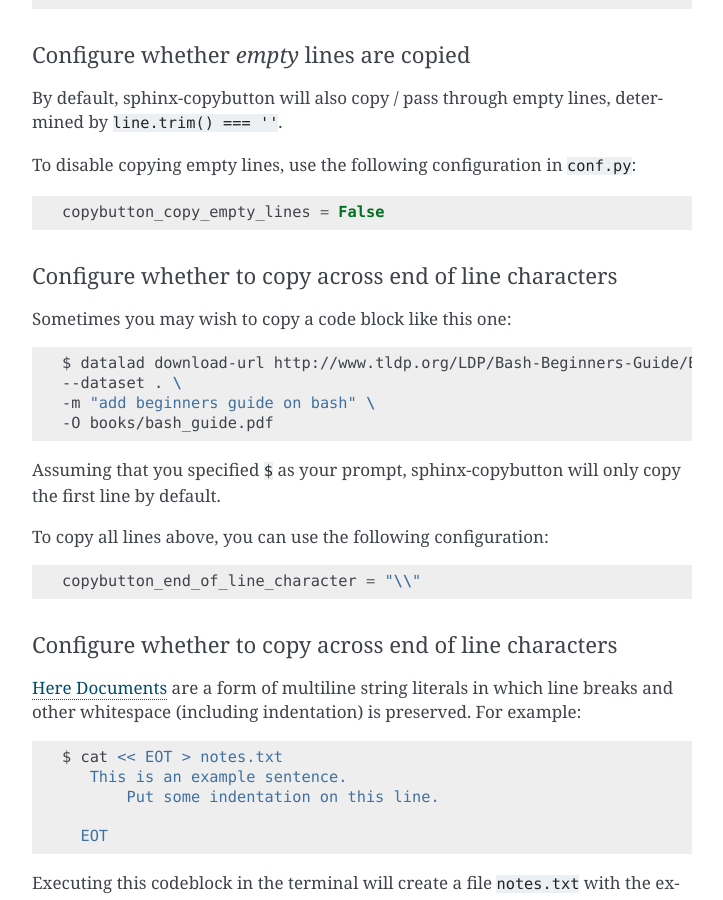
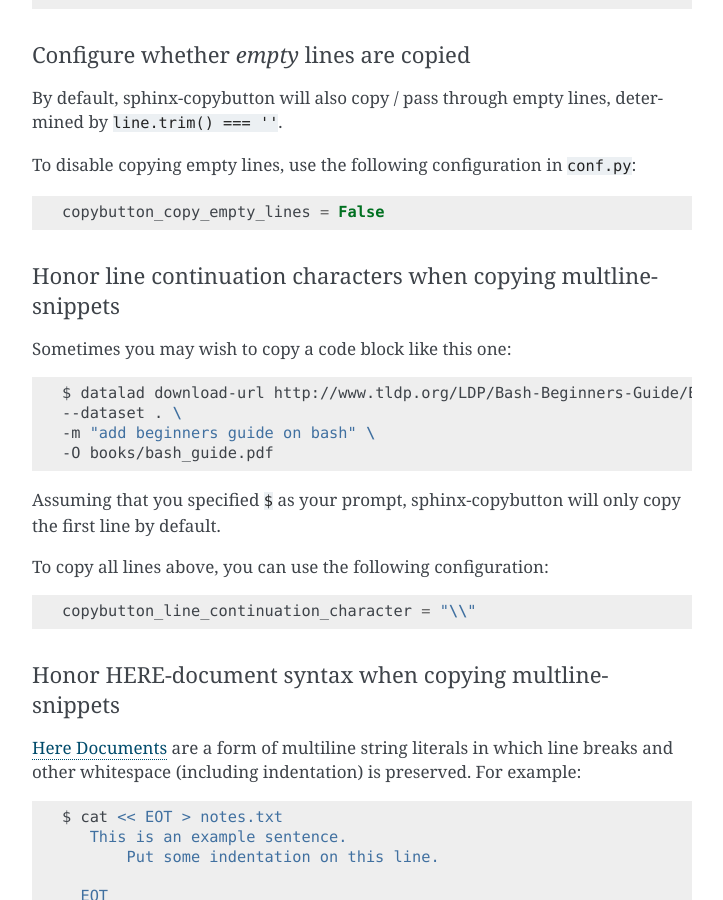
Before and after one commit to executablebooks/sphinx-copybutton, a Sphinx documentation site: the page built from doc/index.rst, in a window 1280 px wide and 900 px high, scrolled down 4860 px. Shown: the whole window, without its empty margins (388-1111 px from the left). Built offline with Sphinx 7.4.7, drawn with Linux system fonts in a browser that asks for light colours; some of the changed text lies outside the part shown.

Commit message:
doc: fix headings, misc: end_of_line -> line_continuation
Co-authored-by: Andreas Motl <andreas.motl@elmyra.de>

```diff
--- a/doc/conf.py
+++ b/doc/conf.py
@@ -105,7 +105,7 @@ copybutton_prompt_is_regexp = True
 # copybutton_remove_prompts = False
 # copybutton_image_path = "test/TEST_COPYBUTTON.png"
 # copybutton_selector = "div"
-copybutton_end_of_line_character = "\\"
+copybutton_line_continuation_character = "\\"
 copybutton_here_doc_delimiter = "EOT"
 
 
--- a/doc/index.rst
+++ b/doc/index.rst
@@ -280,8 +280,8 @@ To disable copying empty lines, use the following configuration in ``conf.py``:
 
     copybutton_copy_empty_lines = False
 
-Configure whether to copy across end of line characters
-~~~~~~~~~~~~~~~~~~~~~~~~~~~~~~~~~~~~~~~~~~~~~~~~~~~~~~~
+Honor line continuation characters when copying multline-snippets
+~~~~~~~~~~~~~~~~~~~~~~~~~~~~~~~~~~~~~~~~~~~~~~~~~~~~~~~~~~~~~~~~~
 
 Sometimes you may wish to copy a code block like this one:
 
@@ -299,10 +299,10 @@ To copy all lines above, you can use the following configuration:
 
 .. code-block:: python
 
-    copybutton_end_of_line_character = "\\"
+    copybutton_line_continuation_character = "\\"
 
-Configure whether to copy across end of line characters
-~~~~~~~~~~~~~~~~~~~~~~~~~~~~~~~~~~~~~~~~~~~~~~~~~~~~~~~
+Honor HERE-document syntax when copying multline-snippets
+~~~~~~~~~~~~~~~~~~~~~~~~~~~~~~~~~~~~~~~~~~~~~~~~~~~~~~~~~
 
 `Here Documents <https://en.wikipedia.org/wiki/Here_document>`_ are a form of multiline string literals
 in which line breaks and other whitespace (including indentation) is preserved.
--- a/sphinx_copybutton/__init__.py
+++ b/sphinx_copybutton/__init__.py
@@ -31,7 +31,7 @@ def add_to_context(app, config):
         {"copybutton_copy_empty_lines": config.copybutton_copy_empty_lines}
     )
     config.html_context.update(
-        {"copybutton_end_of_line_character": config.copybutton_end_of_line_character}
+        {"copybutton_line_continuation_character": config.copybutton_line_continuation_character}
     )
     config.html_context.update(
         {"copybutton_here_doc_delimiter": config.copybutton_here_doc_delimiter}
@@ -60,7 +60,7 @@ def setup(app):
     app.add_config_value("copybutton_only_copy_prompt_lines", True, "html")
     app.add_config_value("copybutton_remove_prompts", True, "html")
     app.add_config_value("copybutton_copy_empty_lines", True, "html")
-    app.add_config_value("copybutton_end_of_line_character", "", "html")
+    app.add_config_value("copybutton_line_continuation_character", "", "html")
     app.add_config_value("copybutton_here_doc_delimiter", "", "html")
     app.add_config_value("copybutton_image_path", "copy-button.svg", "html")
     app.add_config_value("copybutton_selector", "div.highlight pre", "html")
--- a/sphinx_copybutton/_static/copybutton.js_t
+++ b/sphinx_copybutton/_static/copybutton.js_t
@@ -91,7 +91,7 @@ const addCopyButtonToCodeCells = () => {
 
 var copyTargetText = (trigger) => {
   var target = document.querySelector(trigger.attributes['data-clipboard-target'].value);
-  return formatCopyText(target.innerText, {{ "{!r}".format(copybutton_prompt_text) }}, {{ copybutton_prompt_is_regexp | lower }}, {{ copybutton_only_copy_prompt_lines | lower }}, {{ copybutton_remove_prompts | lower }}, {{ copybutton_copy_empty_lines | lower }}, {{ "{!r}".format(copybutton_end_of_line_character) }}, {{ "{!r}".format(copybutton_here_doc_delimiter) }})
+  return formatCopyText(target.innerText, {{ "{!r}".format(copybutton_prompt_text) }}, {{ copybutton_prompt_is_regexp | lower }}, {{ copybutton_only_copy_prompt_lines | lower }}, {{ copybutton_remove_prompts | lower }}, {{ copybutton_copy_empty_lines | lower }}, {{ "{!r}".format(copybutton_line_continuation_character) }}, {{ "{!r}".format(copybutton_here_doc_delimiter) }})
 }
 
   // Initialize with a callback so we can modify the text before copy
```
